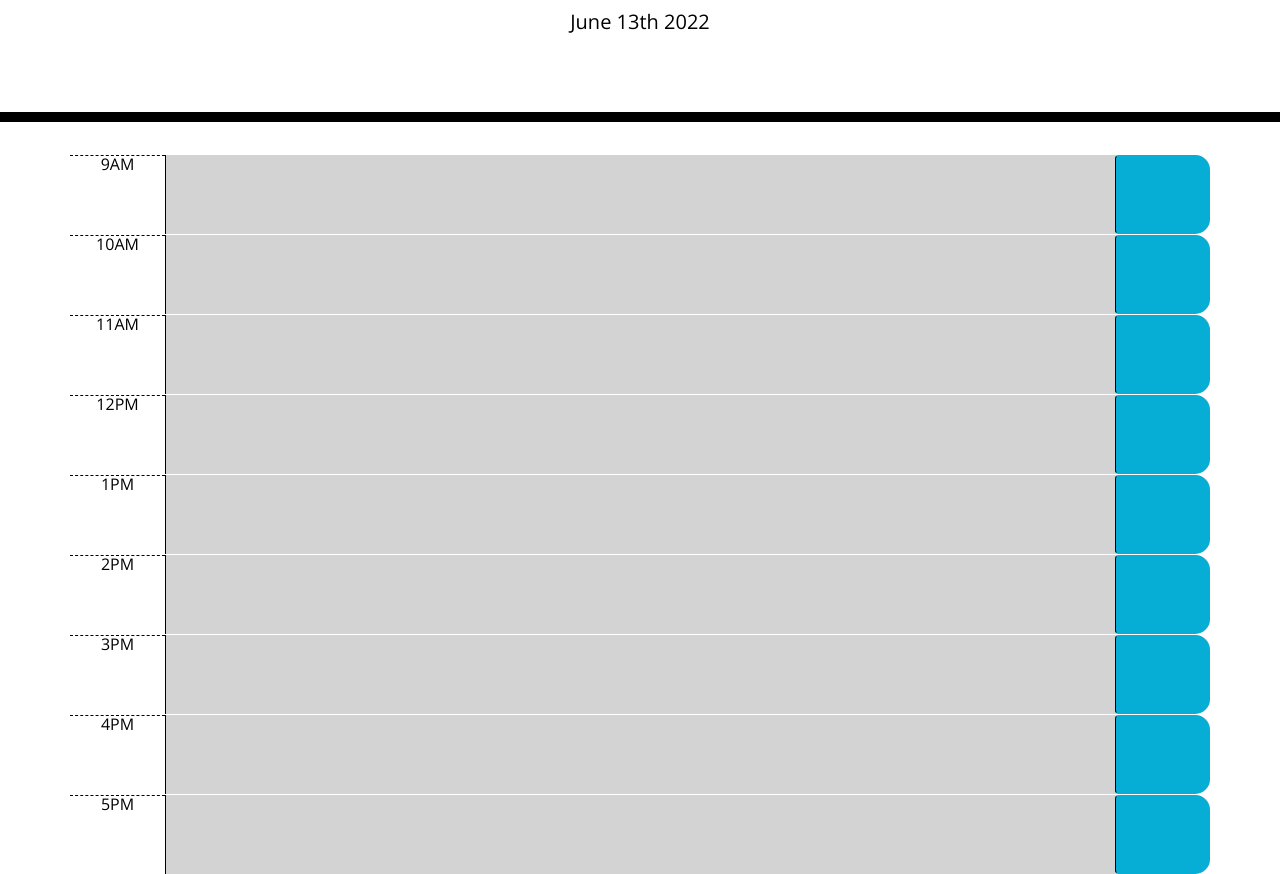
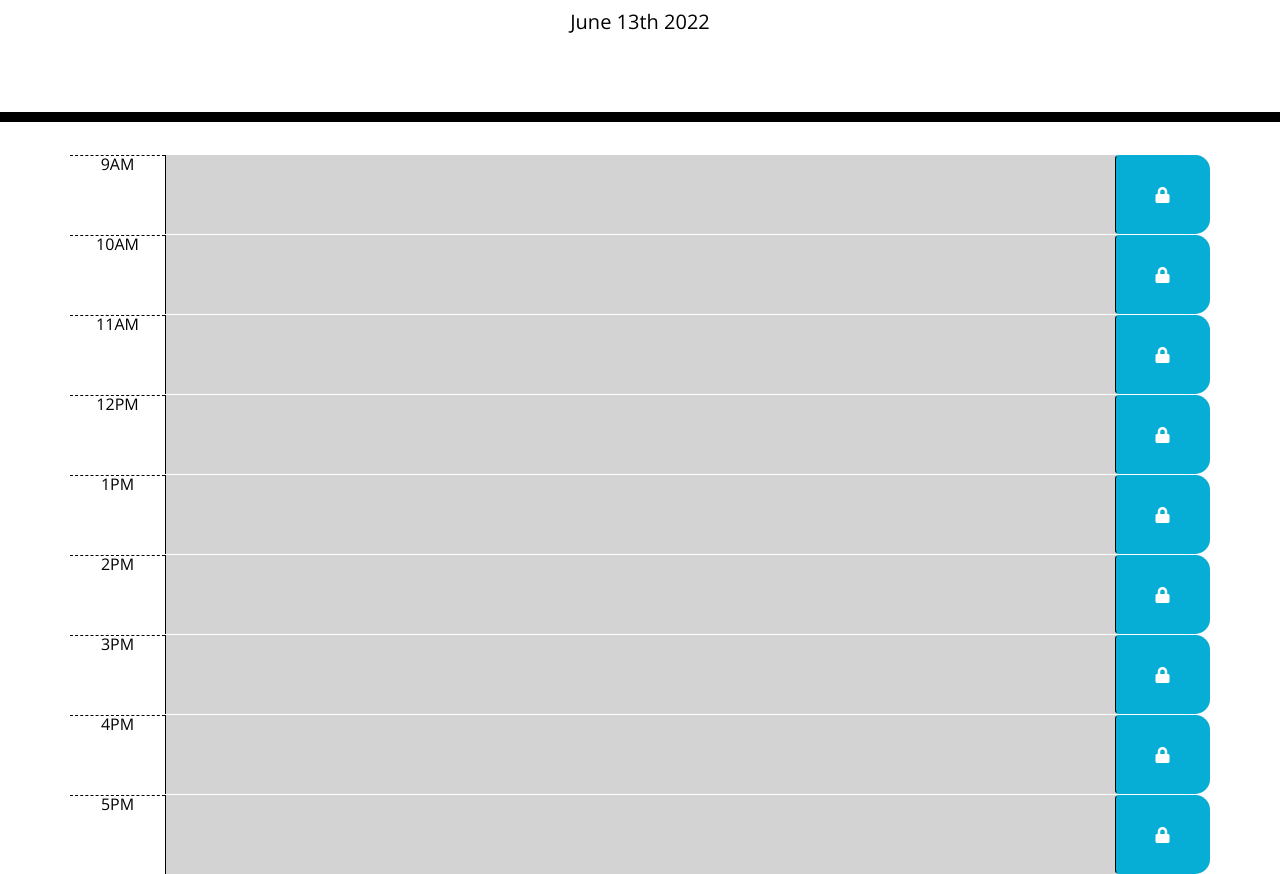
Before and after one commit to sarameadows/work-day-scheduler, a plain HTML site: page index.html in a window 1280 px wide. Shown: the part 182-1056 px from the top of the page. Drawn offline with nearby package versions, Linux system fonts and the light colour scheme.

Commit message:
README.md and lock icon touchup

```diff
--- a/index.html
+++ b/index.html
@@ -33,47 +33,47 @@
       <div class="time-block row" id="9">
         <div class="hour col-1">9AM</div>
         <textarea class="col-10 description"></textarea>
-        <button class="btn saveBtn col-1"></button>
+        <button class="btn saveBtn col-1"><i class="fa fa-lock"></i></button>
       </div>
       <div class="time-block row" id="10">
         <div class="hour col-1">10AM</div>
         <textarea class="col-10 description"></textarea>
-        <button class="btn saveBtn col-1"></button>
+        <button class="btn saveBtn col-1"><i class="fa fa-lock"></i></button>
       </div>
       <div class="time-block row" id="11">
         <div class="hour col-1">11AM</div>
         <textarea class="col-10 description"></textarea>
-        <button class="btn saveBtn col-1"></button>
+        <button class="btn saveBtn col-1"><i class="fa fa-lock"></i></button>
       </div>
       <div class="time-block row" id="12">
         <div class="hour col-1">12PM</div>
         <textarea class="col-10 description"></textarea>
-        <button class="btn saveBtn col-1"></button>
+        <button class="btn saveBtn col-1"><i class="fa fa-lock"></i></button>
       </div>
       <div class="time-block row" id="13">
         <div class="hour col-1">1PM</div>
         <textarea class="col-10 description"></textarea>
-        <button class="btn saveBtn col-1"></button>
+        <button class="btn saveBtn col-1"><i class="fa fa-lock"></i></button>
       </div>
       <div class="time-block row" id="14">
         <div class="hour col-1">2PM</div>
         <textarea class="col-10 description"></textarea>
-        <button class="btn saveBtn col-1"></button>
+        <button class="btn saveBtn col-1"><i class="fa fa-lock"></i></button>
       </div>
       <div class="time-block row" id="15">
         <div class="hour col-1">3PM</div>
         <textarea class="col-10 description"></textarea>
-        <button class="btn saveBtn col-1"></button>
+        <button class="btn saveBtn col-1"><i class="fa fa-lock"></i></button>
       </div>
       <div class="time-block row" id="16">
         <div class="hour col-1">4PM</div>
         <textarea class="col-10 description"></textarea>
-        <button class="btn saveBtn col-1"></button>
+        <button class="btn saveBtn col-1"><i class="fa fa-lock"></i></button>
       </div>
       <div class="time-block row" id="17">
         <div class="hour col-1">5PM</div>
         <textarea class="col-10 description"></textarea>
-        <button class="btn saveBtn col-1"></button>
+        <button class="btn saveBtn col-1"><i class="fa fa-lock"></i></button>
       </div>
     </div>
 
```
Also changed, not shown: assets/images/mockup.png (added), 1 other file.
